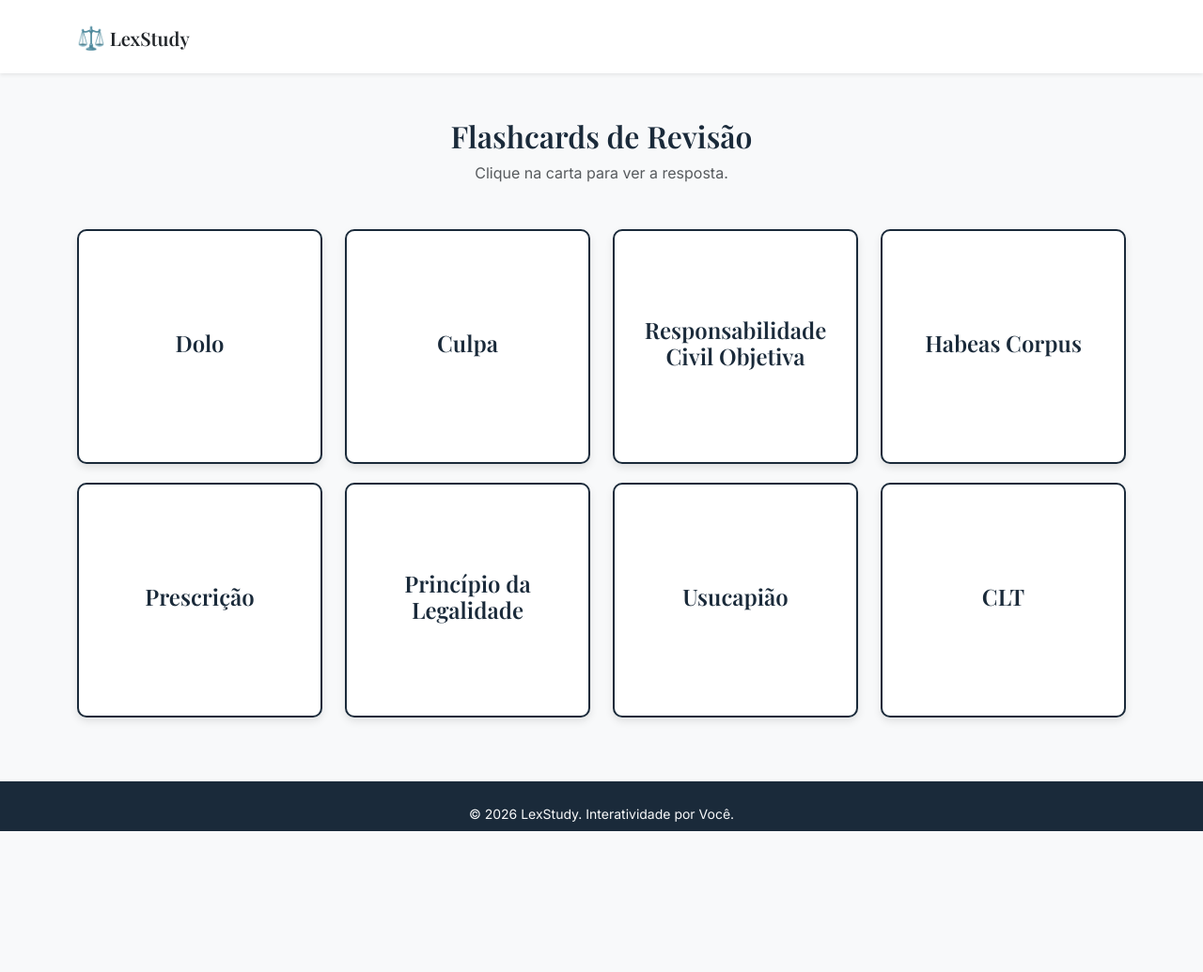
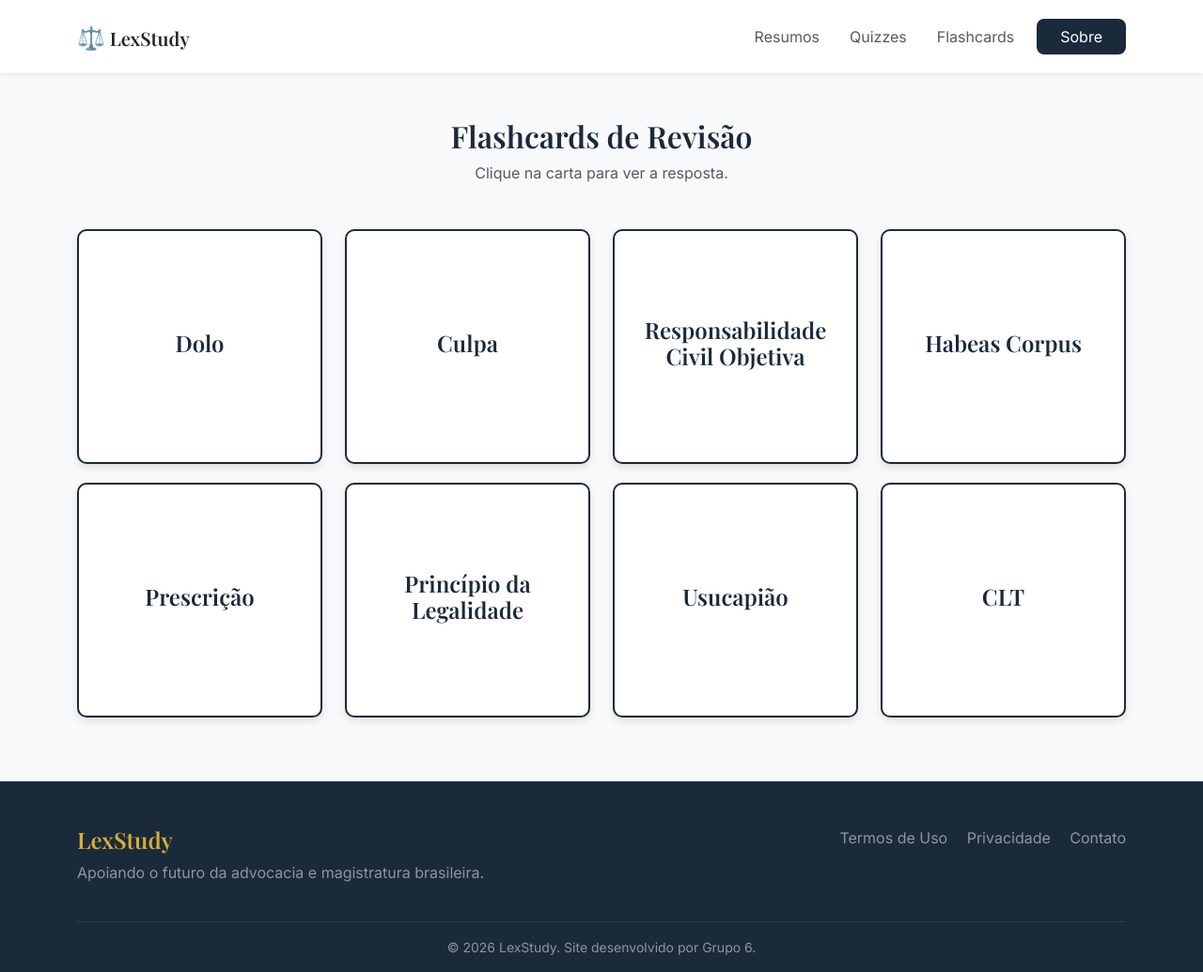
Before and after one commit to CaioZCunha/lexstudy-platform, a website: page flashcards.html in a window 1280 px wide. Shown: the whole page at 94% size. Before the commit the page ends 885 px from the top, so only its background shows below. Drawn offline with nearby package versions, Linux system fonts and the light colour scheme.

Commit message:
Arrumando todos os problemas de conexao de paginas

```diff
--- a/flashcards.html
+++ b/flashcards.html
@@ -1,29 +1,87 @@
 <!DOCTYPE html>
 <html lang="pt-BR">
+
 <head>
     <meta charset="UTF-8">
     <meta name="viewport" content="width=device-width, initial-scale=1.0">
     <title>Flashcards | LexStudy</title>
     <link href="https://cdn.jsdelivr.net/npm/bootstrap@5.3.3/dist/css/bootstrap.min.css" rel="stylesheet">
-    <link href="https://fonts.googleapis.com/css2?family=Playfair+Display:wght@600&family=Inter:wght@400;500;600&display=swap" rel="stylesheet">
+    <link
+        href="https://fonts.googleapis.com/css2?family=Playfair+Display:wght@600&family=Inter:wght@400;500;600&display=swap"
+        rel="stylesheet">
     <link rel="stylesheet" href="css/style.css">
     <style>
         /* CSS específico para o efeito de virar a carta */
-        .flashcard-container { perspective: 1000px; cursor: pointer; height: 250px; margin-bottom: 20px; }
-        .flashcard-inner { position: relative; width: 100%; height: 100%; transition: transform 0.6s; transform-style: preserve-3d; }
-        .flashcard-container.virado .flashcard-inner { transform: rotateY(180deg); }
-        .flashcard-front, .flashcard-back { position: absolute; width: 100%; height: 100%; backface-visibility: hidden; display: flex; align-items: center; justify-content: center; padding: 20px; border-radius: 10px; box-shadow: 0 4px 8px rgba(0,0,0,0.1); text-align: center; }
-        .flashcard-front { background-color: #fff; border: 2px solid #1a2a3a; }
-        .flashcard-back { background-color: #1a2a3a; color: #fff; transform: rotateY(180deg); border: 2px solid #d4af37; }
+        .flashcard-container {
+            perspective: 1000px;
+            cursor: pointer;
+            height: 250px;
+            margin-bottom: 20px;
+        }
+
+        .flashcard-inner {
+            position: relative;
+            width: 100%;
+            height: 100%;
+            transition: transform 0.6s;
+            transform-style: preserve-3d;
+        }
+
+        .flashcard-container.virado .flashcard-inner {
+            transform: rotateY(180deg);
+        }
+
+        .flashcard-front,
+        .flashcard-back {
+            position: absolute;
+            width: 100%;
+            height: 100%;
+            backface-visibility: hidden;
+            display: flex;
+            align-items: center;
+            justify-content: center;
+            padding: 20px;
+            border-radius: 10px;
+            box-shadow: 0 4px 8px rgba(0, 0, 0, 0.1);
+            text-align: center;
+        }
+
+        .flashcard-front {
+            background-color: #fff;
+            border: 2px solid #1a2a3a;
+        }
+
+        .flashcard-back {
+            background-color: #1a2a3a;
+            color: #fff;
+            transform: rotateY(180deg);
+            border: 2px solid #d4af37;
+        }
     </style>
 </head>
+
 <body class="d-flex flex-column min-vh-100 bg-light">
 
     <nav class="navbar navbar-expand-lg navbar-light bg-white sticky-top shadow-sm py-3">
         <div class="container">
-            <a class="navbar-brand logo-font text-dark" href="index.html">
+            <a class="navbar-brand logo-font text-dark" href="#">
                 <span class="fs-4">⚖️</span> Lex<strong>Study</strong>
             </a>
+
+            <button class="navbar-toggler" type="button" data-bs-toggle="collapse" data-bs-target="#menuNavegacao">
+                <span class="navbar-toggler-icon"></span>
+            </button>
+
+            <div class="collapse navbar-collapse" id="menuNavegacao">
+                <ul class="navbar-nav ms-auto mb-2 mb-lg-0 align-items-center gap-3">
+                    <li class="nav-item"><a class="nav-link" href="resumos.html">Resumos</a></li>
+                    <li class="nav-item"><a class="nav-link" href="quiz.html">Quizzes</a></li>
+                    <li class="nav-item"><a class="nav-link" href="flashcards.html">Flashcards</a></li>
+                    <li class="nav-item">
+                        <a href="#Sobre" class="btn btn-navy px-4 rounded-3">Sobre</a>
+                    </li>
+                </ul>
+            </div>
         </div>
     </nav>
 
@@ -34,10 +92,27 @@
         <div class="row" id="flashcards-grid"></div>
     </main>
 
-    <footer class="bg-navy text-light pt-4 pb-2 mt-auto text-center">
-        <p class="mb-0 small">&copy; 2026 LexStudy. Interatividade por Você.</p>
+    <footer class="bg-navy text-light pt-5 pb-3 mt-auto">
+        <div class="container">
+            <div class="row mb-4">
+                <div class="col-md-6 mb-3 mb-md-0">
+                    <h4 class="logo-font text-gold">LexStudy</h4>
+                    <p class="text-white-50">Apoiando o futuro da advocacia e magistratura brasileira.</p>
+                </div>
+                <div class="col-md-6 text-md-end">
+                    <a href="#" class="text-white-50 text-decoration-none me-3">Termos de Uso</a>
+                    <a href="#" class="text-white-50 text-decoration-none me-3">Privacidade</a>
+                    <a href="#" class="text-white-50 text-decoration-none">Contato</a>
+                </div>
+            </div>
+            <hr class="border-secondary">
+            <div class="text-center text-white-50 small mt-3">
+                <p class="mb-0">&copy; 2026 LexStudy. Site desenvolvido por Grupo 6.</p>
+            </div>
+        </div>
     </footer>
 
-     <script src="js/flashcards.js"></script>
+    <script src="js/flashcards.js"></script>
 </body>
+
 </html>
```
Also changed, not shown: index.html (+5 -5 lines), materias.html (+0 -4 lines), quiz.html (+42 -6 lines), resumos.html (+6 -6 lines).
